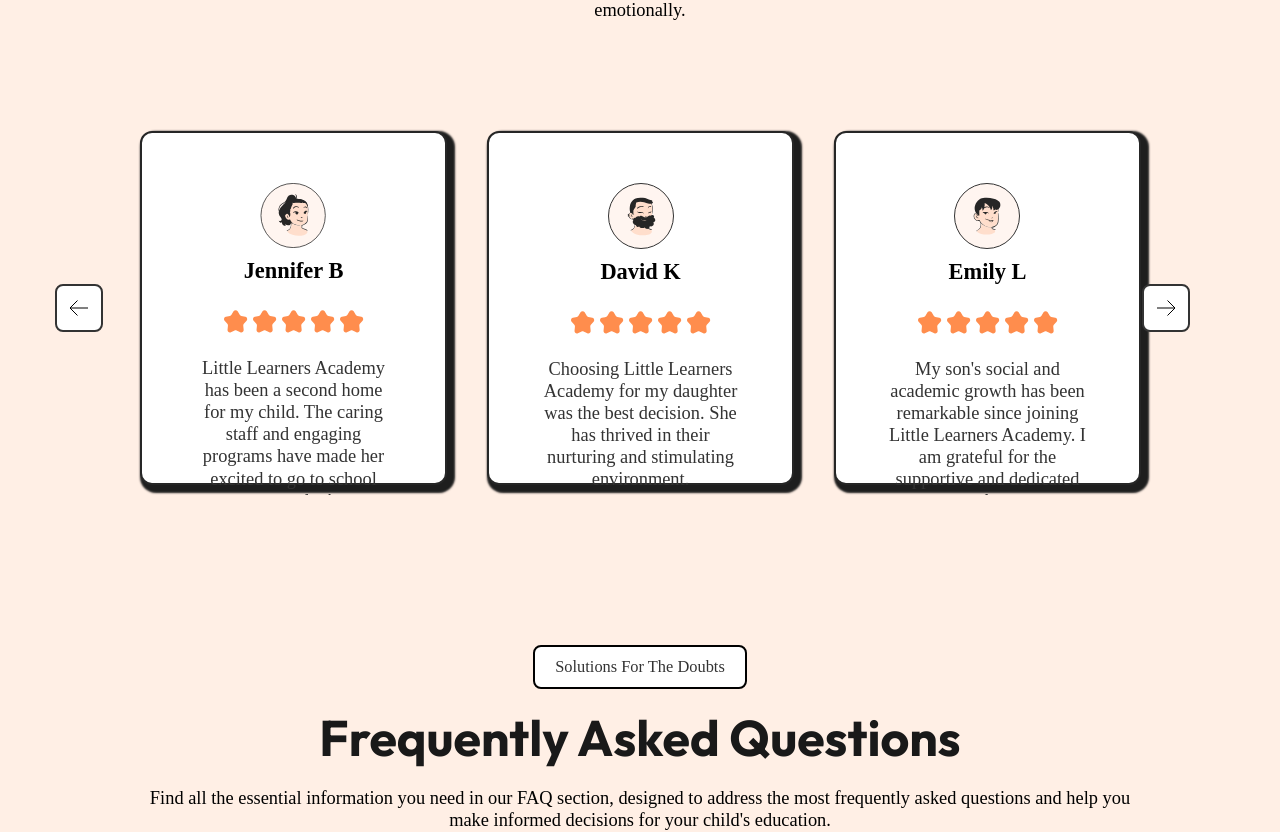
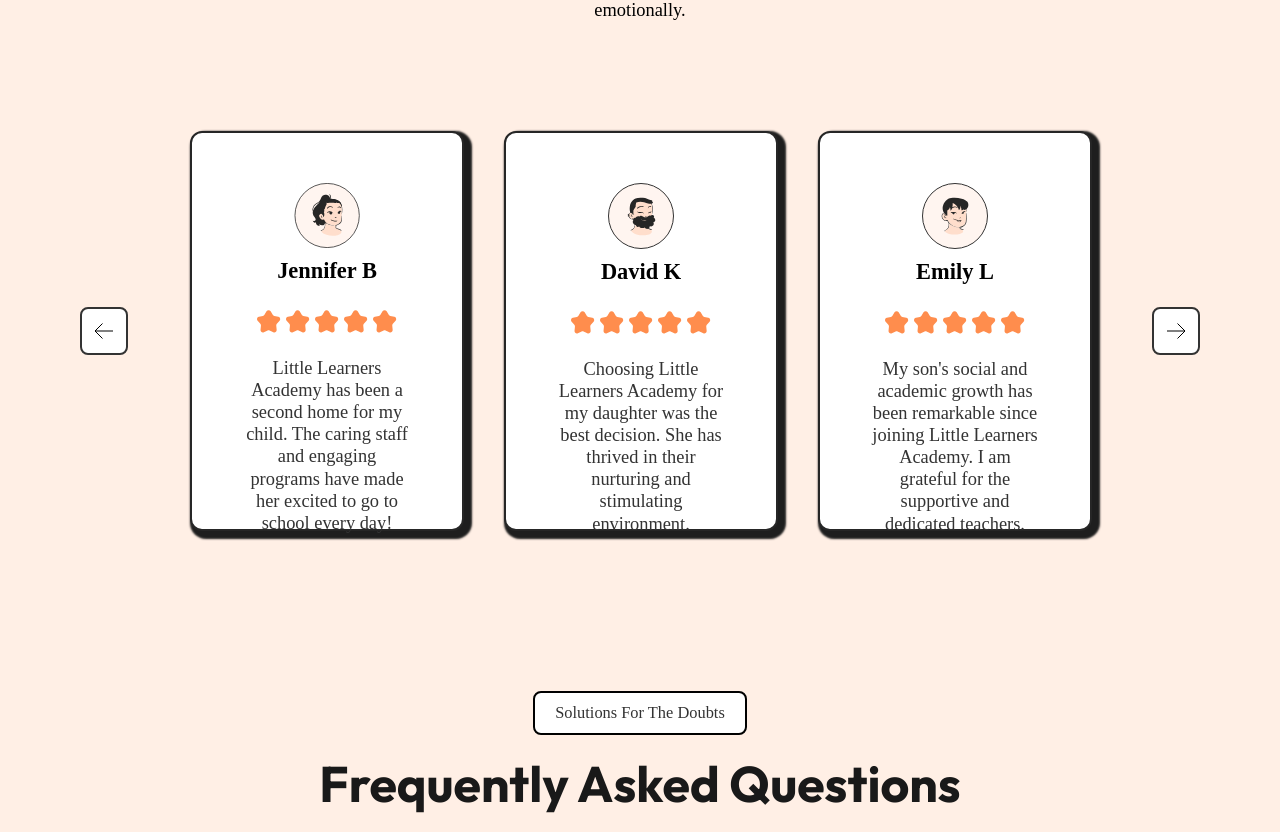
Before and after one commit to surajb0710/School-Education-Site, a React (Vite) app: page / in a window 1280 px wide. Shown: the part 2301-3133 px from the top of the page. Built offline with nearby package versions, Linux system fonts and the light colour scheme; a web font is replaced by a local one.

Commit message:
Minor Fixes

```diff
--- a/src/components/ContactUs/Overview.jsx
+++ b/src/components/ContactUs/Overview.jsx
@@ -20,12 +20,14 @@ const Overview = () => {
           contact methods
         </p>
         <div>
-          <img src={svgs.email} alt="" />
+          <a href="mailto:hello@littlelearners.com">
+            <img src={svgs.email} alt="" />
+          </a>
           <p>hello@littlelearners.com</p>
         </div>
         <div>
           <img src={svgs.phone} alt="" />
-          <p>+91 91813 23 2309</p>
+          <p>+1 123456789</p>
         </div>
         <div>
           <img src={svgs.location_pin} alt="" />
--- a/src/components/Footer.jsx
+++ b/src/components/Footer.jsx
@@ -22,7 +22,9 @@ const Footer = () => {
           <div className="contact-details">
             <div className="contact-details__email">
               <div>
-                <img src={svgs.email} alt="" />
+                <a href="mailto:hello@littlelearners.com">
+                  <img src={svgs.email} alt="" />
+                </a>
               </div>
               <p>hello@littlelearners.com</p>
             </div>
@@ -30,7 +32,7 @@ const Footer = () => {
               <div>
                 <img src={svgs.phone} alt="" />
               </div>
-              <p>+91 91813 23 2309</p>
+              <p>+1 123456789</p>
             </div>
             <div className="contact-details__address">
               <div>
--- a/src/components/Home/Testimonials.jsx
+++ b/src/components/Home/Testimonials.jsx
@@ -1,60 +1,8 @@
 import Slider from 'react-slick';
 import 'slick-carousel/slick/slick.css';
 import 'slick-carousel/slick/slick-theme.css';
-import PropTypes from 'prop-types';
 import { svgs } from '../../assets/assets.js';
-
-function SampleNextArrow(props) {
-  const { className, style, onClick } = props;
-  return (
-    <div
-      className={`${className} arrow-right`}
-      style={{ ...style }}
-      onClick={onClick}
-    >
-      <img
-        src={svgs.right_arrow}
-        alt=""
-        className="size-6"
-        width="24px"
-        height="24px"
-      />
-    </div>
-  );
-}
-
-SampleNextArrow.propTypes = {
-  className: PropTypes.string.isRequired,
-  style: PropTypes.object.isRequired,
-  onClick: PropTypes.func.isRequired,
-};
-
-function SamplePrevArrow(props) {
-  const { className, style, onClick } = props;
-  return (
-    <div
-      className={`${className} arrow-left`}
-      style={{
-        ...style,
-      }}
-      onClick={onClick}
-    >
-      <img
-        src={svgs.right_arrow}
-        alt=""
-        className="size-6"
-        width="24px"
-        height="24px"
-      />
-    </div>
-  );
-}
-
-SamplePrevArrow.propTypes = {
-  className: PropTypes.string.isRequired,
-  style: PropTypes.object.isRequired,
-  onClick: PropTypes.func.isRequired,
-};
+import { useRef } from 'react';
 
 const Testimonials = () => {
   const testimonialList = [
@@ -108,8 +56,31 @@ const Testimonials = () => {
     speed: 500,
     slidesToShow: 3,
     slidesToScroll: 1,
-    nextArrow: <SampleNextArrow />,
-    prevArrow: <SamplePrevArrow />,
+    arrows: false,
+    responsive: [
+      {
+        breakpoint: 1080,
+        settings: {
+          slidesToShow: 1,
+        },
+      },
+      {
+        breakpoint: 480,
+        settings: {
+          slidesToShow: 1,
+        },
+      },
+    ],
+  };
+
+  const sliderRef = useRef(null); // Reference to the slider
+
+  const goToNext = () => {
+    sliderRef.current.slickNext(); // Navigate to the next slide
+  };
+
+  const goToPrev = () => {
+    sliderRef.current.slickPrev(); // Navigate to the previous slide
   };
 
   return (
@@ -124,8 +95,17 @@ const Testimonials = () => {
         </p>
       </div>
       <div className="testimonials-container">
+        <div className="arrow-left" onClick={goToPrev}>
+          <img
+            src={svgs.right_arrow}
+            alt=""
+            className="size-6"
+            width="24px"
+            height="24px"
+          />
+        </div>
         <div className="slider-container story-carousal-slider">
-          <Slider {...settings}>
+          <Slider ref={sliderRef} {...settings}>
             {testimonialList.map((testimonial, index) => (
               <div key={index} className="testimonial-block">
                 <div className="testimonials first">
@@ -181,6 +161,35 @@ const Testimonials = () => {
             ))}
           </Slider>
         </div>
+        <div className="arrow-right" onClick={goToNext}>
+          <img
+            src={svgs.right_arrow}
+            alt=""
+            className="size-6"
+            width="24px"
+            height="24px"
+          />
+        </div>
+        <div className="arrow-block">
+          <div className="arrow-left" onClick={goToPrev}>
+            <img
+              src={svgs.right_arrow}
+              alt=""
+              className="size-6"
+              width="24px"
+              height="24px"
+            />
+          </div>
+          <div className="arrow-right" onClick={goToNext}>
+            <img
+              src={svgs.right_arrow}
+              alt=""
+              className="size-6"
+              width="24px"
+              height="24px"
+            />
+          </div>
+        </div>
       </div>
     </section>
   );
--- a/src/css/components/aboutUsPage/awards-recognitions.css
+++ b/src/css/components/aboutUsPage/awards-recognitions.css
@@ -124,7 +124,7 @@
   font-weight: 500;
   line-height: 1.5;
   color: var(--color-grey-30);
-  text-align: center;
+  text-align: left;
 }
 
 .arrow-block {
--- a/src/css/components/landingPage/testimonials.css
+++ b/src/css/components/landingPage/testimonials.css
@@ -60,16 +60,50 @@
 }
 
 .testimonials-container {
-  /* display: flex; */
-  gap: 40px;
-  height: 374px;
-  /* justify-content: center;
-  align-items: center; */
+  /* height: 374px; */
+  position: relative;
 
   @media (width < 1080px) {
-    /* display: grid;
-    grid-template-columns: 1fr max-content max-content 1fr;
-    grid-template-rows: max-content max-content; */
+    /* padding-bottom: 50px; */
+  }
+}
+
+.testimonials-container > .arrow-block {
+  display: none !important;
+  @media (width < 1080px) {
+    display: flex !important;
+    gap: 20px;
+    justify-content: center;
+    margin-top: 40px;
+  }
+}
+
+.testimonials-container > .arrow-left {
+  position: absolute;
+  top: 50%;
+  transform: translateY(-50%);
+
+  @media (width < 1080px) {
+    display: none !important;
+  }
+}
+
+.testimonials-container > .arrow-right {
+  position: absolute;
+  top: 50%;
+  right: 0;
+  transform: translateY(-50%);
+  @media (width < 1080px) {
+    display: none !important;
+  }
+}
+
+.testimonials-container .slider-container {
+  padding-left: 50px;
+  padding-right: 50px;
+  @media (width < 1080px) {
+    padding-left: 0;
+    padding-right: 0;
   }
 }
 
@@ -83,7 +117,6 @@
   display: grid !important;
   place-content: center;
   background-color: var(--color-white);
-  /* z-index: 10; */
 }
 
 .arrow-left img {
@@ -106,7 +139,7 @@
 
 .testimonial-block {
   padding: 10px 20px;
-  height: 374px;
+  height: 420px;
 }
 
 .testimonials {
--- a/src/pages/CookiesPolicy.jsx
+++ b/src/pages/CookiesPolicy.jsx
@@ -52,10 +52,10 @@ const CookiesPolicy = () => {
         <p>
           For any questions, contact us at{' '}
           <a
-            href="mailto:contact@schoolwebsite.com"
+            href="mailto:contact@littlelearners.com"
             className="text-blue-600 hover:underline"
           >
-            contact@schoolwebsite.com
+            contact@littlelearners.com
           </a>
           .
         </p>
--- a/src/pages/PrivacyPolicy.jsx
+++ b/src/pages/PrivacyPolicy.jsx
@@ -40,10 +40,10 @@ const PrivacyPolicy = () => {
           You have the right to access, modify, or delete your personal data.
           Contact us at{' '}
           <a
-            href="mailto:contact@schoolwebsite.com"
+            href="mailto:contact@littlelearners.com"
             className="text-blue-600 hover:underline"
           >
-            contact@schoolwebsite.com
+            contact@littlelearners.com
           </a>{' '}
           to make a request.
         </p>
--- a/src/pages/TermsOfService.jsx
+++ b/src/pages/TermsOfService.jsx
@@ -60,10 +60,10 @@ const TermsOfService = () => {
         <p>
           For any questions, contact us at{' '}
           <a
-            href="mailto:contact@schoolwebsite.com"
+            href="mailto:contact@littlelearners.com"
             className="text-blue-600 hover:underline"
           >
-            contact@schoolwebsite.com
+            contact@littlelearners.com
           </a>
           .
         </p>
```
Also changed, not shown: src/components/AboutUs/Team.jsx (+18 -6 lines).
